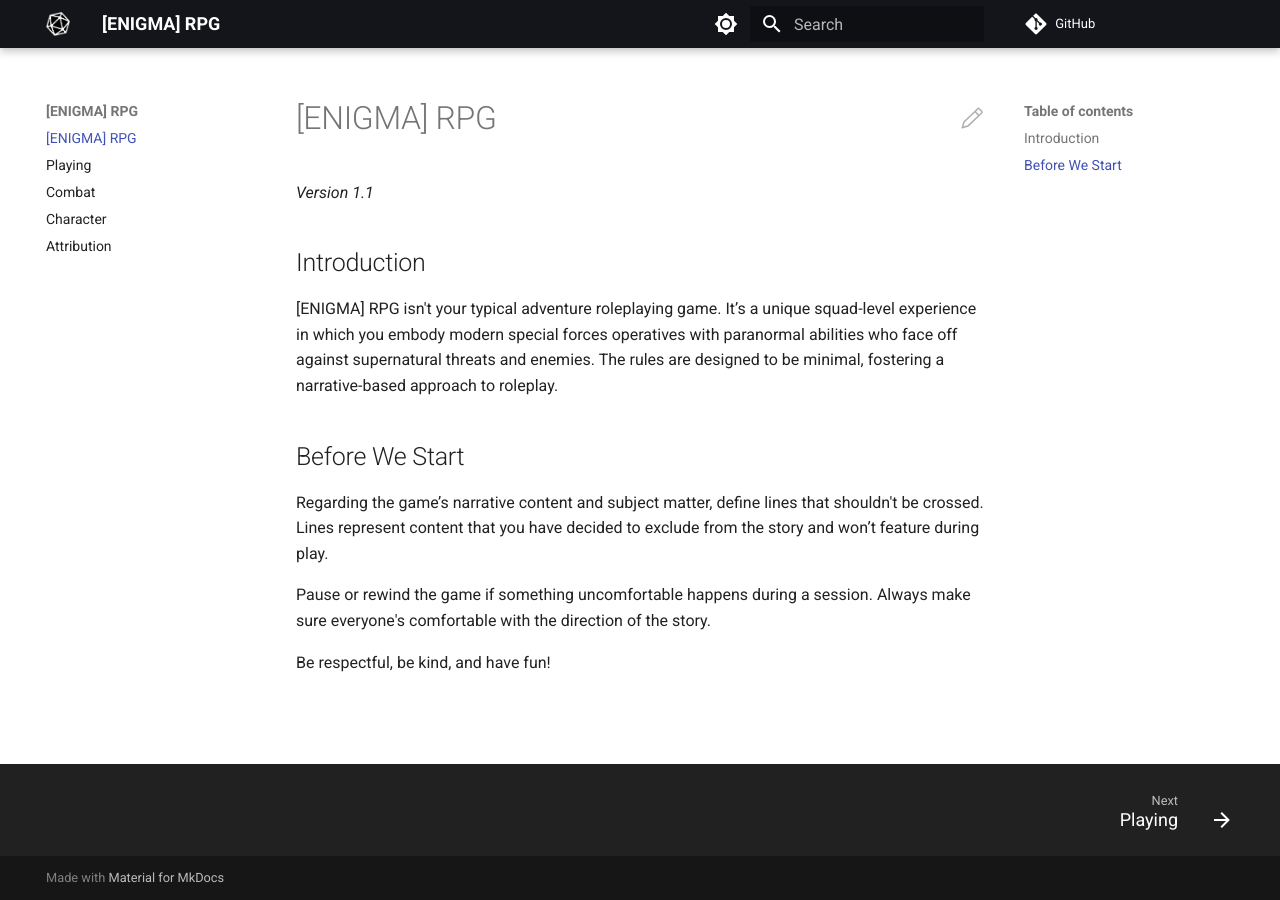
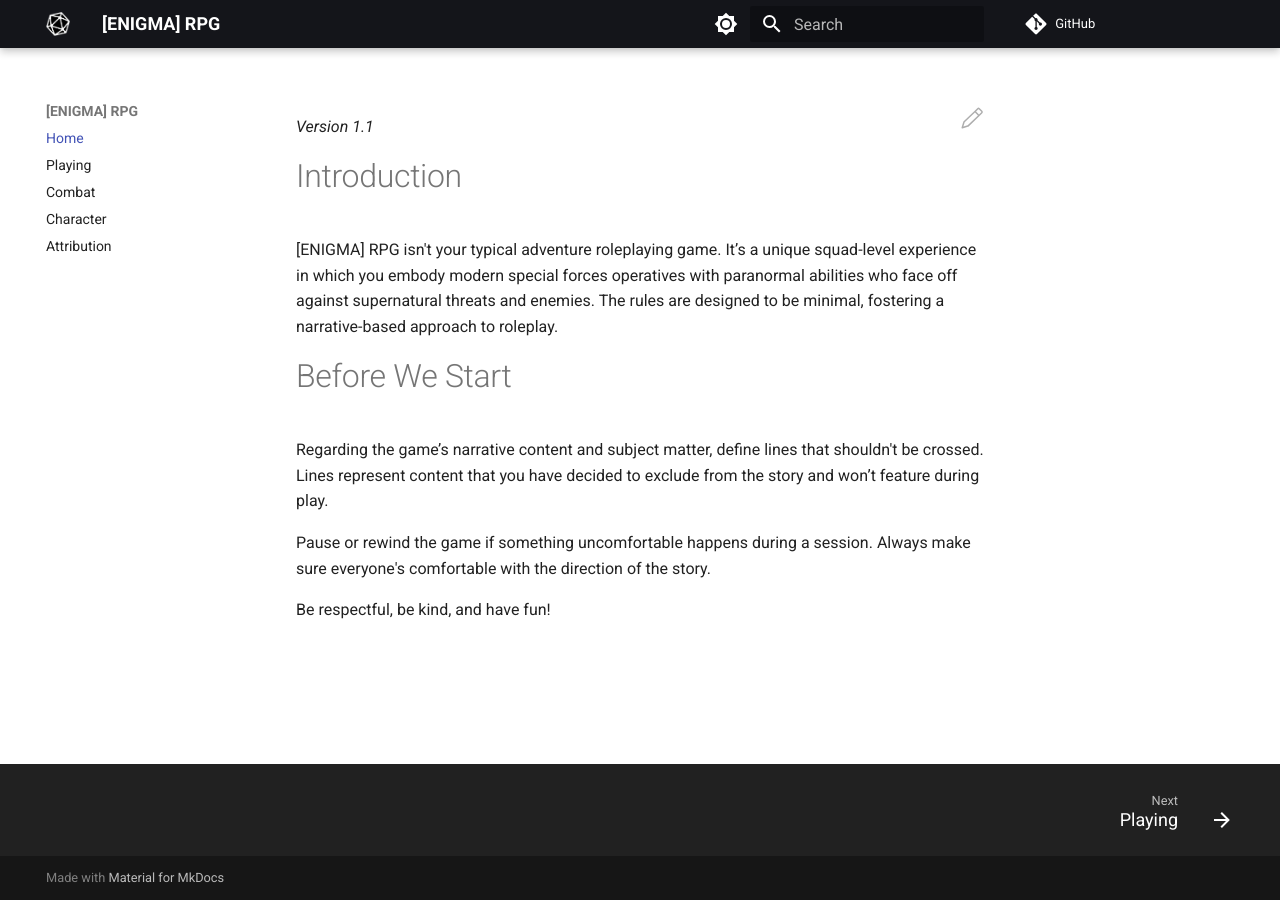
Before and after one commit to joemoose/psiops, an MkDocs documentation site: the page built from docs/index.md, in a window 1280 px wide. Built offline with MkDocs 1.6.1 and Material for MkDocs 9.7.7, drawn with Linux system fonts in a browser that asks for light colours; comment, search, counter and statistics services are not loaded.

Commit message:
Update index.md

```diff
--- a/docs/index.md
+++ b/docs/index.md
@@ -1,12 +1,10 @@
-# [ENIGMA] RPG
-
 *Version 1.1*
 
-## Introduction
+# Introduction
 
 [ENIGMA] RPG isn't your typical adventure roleplaying game. It’s a unique squad-level experience in which you embody modern special forces operatives with paranormal abilities who face off against supernatural threats and enemies. The rules are designed to be minimal, fostering a narrative-based approach to roleplay.
 
-## Before We Start
+# Before We Start
 
 Regarding the game’s narrative content and subject matter, define lines that shouldn't be crossed. Lines represent content that you have decided to exclude from the story and won’t feature during play.
 
```
